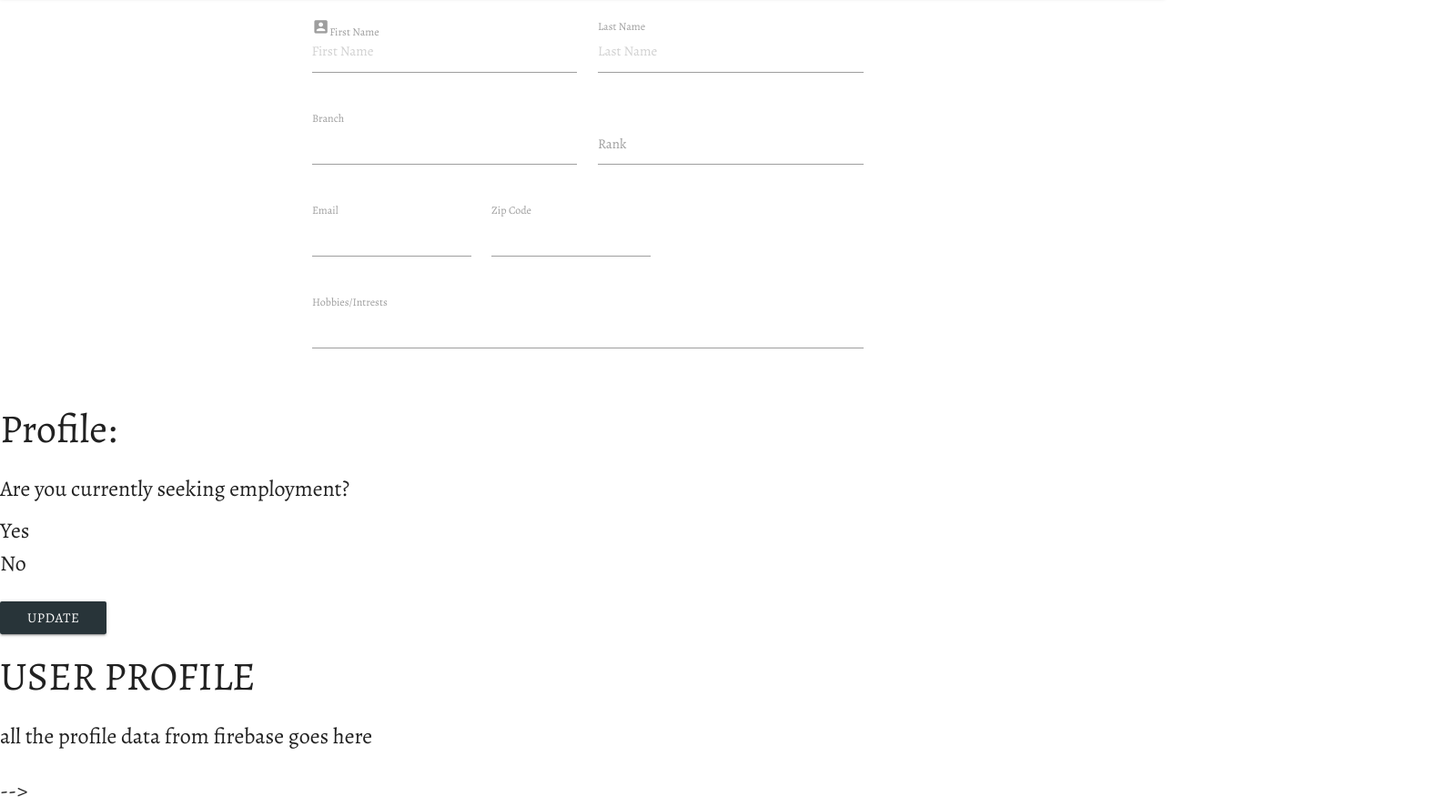
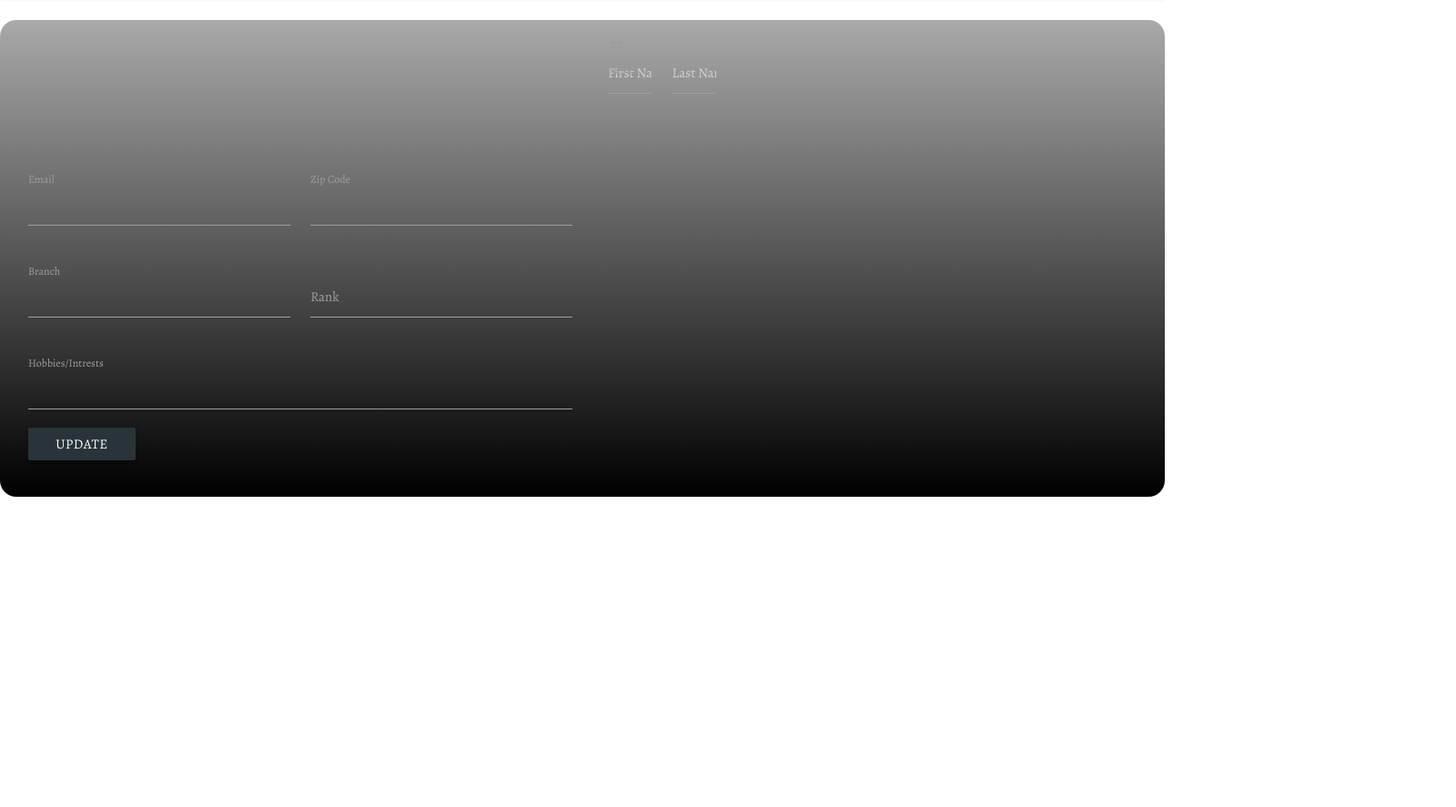
Before and after one commit to meanderthal00/4ourheroes, a plain HTML site: page profile.html in a window 1280 px wide. Shown: the part 103-990 px from the top of the page at 91% size, 1600 px wide, since content can reach past the window. After the commit the page ends 800 px from the top, so only its background shows below. Drawn offline with nearby package versions, Linux system fonts and the light colour scheme.

Commit message:
more layout adjustments

```diff
--- a/assets/css/style.css
+++ b/assets/css/style.css
@@ -52,6 +52,7 @@ body {
     background-color: #283439;
 }
 #loginCard {
+    margin-top: 300px;
     margin-left: 510px;
     background-image: linear-gradient(black, darkgrey,black);
 }
@@ -90,3 +91,35 @@ body {
     background-image: url("../images/desk.jpg");
     background-size:cover;
 } */
+
+#meetText{
+    color: white;
+    padding: 20px;
+    margin-top: 25px;
+    background-image: linear-gradient( darkgrey,black);
+    /* border-style: inset; */
+    /* border-width: 15px; */
+
+    border-radius: 18px;
+}
+#jobText{
+    color: white;
+    padding: 20px;
+    margin-top: 25px;
+    background-image: linear-gradient( darkgrey,black);
+    /* border-style: inset; */
+    /* border-width: 15px; */
+
+    border-radius: 18px;
+}
+.profileInputs{
+    color: white;
+    padding: 20px;
+    margin-top: 25px;
+    background-image: linear-gradient( darkgrey,black);
+    /* border-style: inset; */
+    /* border-width: 15px; */
+
+    border-radius: 18px;
+
+}
--- a/profile.html
+++ b/profile.html
@@ -66,13 +66,14 @@
                 <div class="parallax"><img src="assets/images/parallax2.jpg" style="display:block; transform: translate3d( -50%, 269px, 0px);" </div>  -->
 
 
-
-                <div class="row">
+    <div class="profileInputs">
+            <div class="row col s3 offset-s3">
     <form class="col s12 offset-s3">
-                          <div class="row">
+                <div class="row col s3 offset-s3">
                     <div class="input-field col s3">
-                              <input placeholder="First Name"id="first_name" type="text" class="validate">
-                              <label class="active" for="first_name"><i class="material-icons">account_box</i>First Name</label>
+                        <input placeholder="First Name" id="first_name" type="text" class="validate">
+                        <label class="active" for="first_name">
+                            <i class="material-icons">account_box</i>First Name</label>
                     </div>
 
                     <div class="input-field col s3 offset-3">
@@ -81,93 +82,45 @@
                         <label class="active" for="last_name">Last Name</label>
                     </div>
                 </div>
+        </div>
 
 
-                          <div class="row">
+
+        <div class="row col s3 offset-s3">
+            <div class="input-field col s3">
+                <input id="email" type="email" class="validate">
+                <label class="active" for="email">Email</label>
+            </div>
+            <div class="input-field col s3 offset-3">
+                <input id="zip" type="text" class="validate">
+                <label class="active" for="zip">Zip Code</label>
+            </div>
+        </div>
+
+        <div class="row col s3 offset-s3">
             <div class="input-field col s3">
                 <input id="branch" type="text" class="validate">
                 <label class="active" for="branch">Branch</label>
             </div>
-                            <div class="input-field col s3">
+            <div class="input-field col s3 offset-3">
                 <input id="rank" type="text" class="validate">
                 <label for="rank">Rank</label>
             </div>
         </div>
-                          <div class="row">
-                            <div class="input-field col 4">
-                              <input id="email" type="email" class="validate">
-                              <label class="active" for="email">Email</label>
-                            </div>
-                            <div class="input-field col 4">
-                                    <input id="zip" type="text" class="validate">
-                                    <label class="active" for="zip">Zip Code</label>
-                                  </div>
-                          </div>
-                          <div class="row">
+        <div class="row col s3 offset-s3">
             <div class="input-field col s6">
                 <input id="interests" type="text" class="validate">
                 <label class="active" for="branch">Hobbies/Intrests</label>
+                <button class="btn btn-info" id="update-btn" type="submit">Update</button>
+
             </div>
 
     </form>
+
         </div>
 
 
 
-    <!-- Profile Panel -->
-    <div class="col-lg-6">
-        <div class="panel panel-info">
-            <div class="panel-heading">
-                <h3 class="panel-title">Profile:</h3>
-            </div>
-            <div class="panel-body">
-
-                    <div class="form-group">
-                        <form action="">
-                            <p>Are you currently seeking employment?</p>
-                            <input type="radio" name="gender" value="male">Yes
-                            <br>
-                            <input type="radio" name="gender" value="female">No
-                            <br>
-
-                        </form>
-                    </div>
-
-                    <button class="btn btn-info" id="update-btn" type="submit">Update</button>
-
-
-                </form>
-            </div>
-        </div>
-    </div>
-
-
-
-    </div>
-
-    <div class="panel panel-danger">
-        <div class="panel-heading">
-            <h3 class="panel-title">USER PROFILE</h3>
-        </div>
-        <div class="panel-body">
-
-            <p>all the profile data from firebase goes here</p>
-
-
-
-
-
-
-            </form>
-        </div>
-    </div>
-    </div>
-
-
-    </form>
-    </div>
-    </div>
-    </div> -->
 
 
 
```
Also changed, not shown: index.html (+1 -1 lines), landing.html (+10 -3 lines), assets/images/cartographer.png (added). Lines whose indentation alone changed are shown as unchanged.
